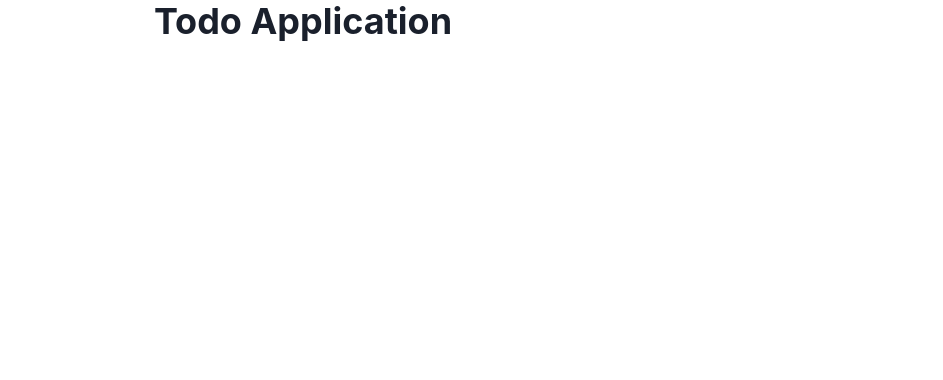
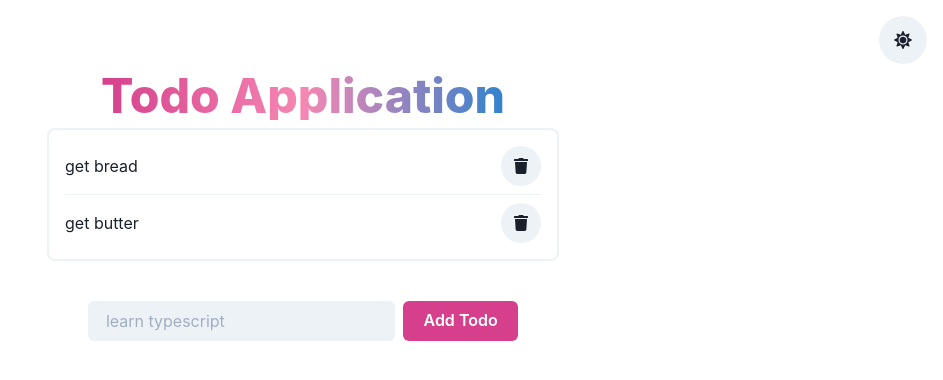
Before and after one commit to arihantbansal/chakra-todo, a React (Create React App) app: page / in a window 1280 px wide. Shown: the top 380 px of the page, without its empty margins (337-1280 px from the left). Built offline with nearby package versions, Linux system fonts and the light colour scheme.

Commit message:
UI created

```diff
--- a/src/App.js
+++ b/src/App.js
@@ -1,11 +1,44 @@
 import { Heading, VStack, IconButton } from "@chakra-ui/react";
 import TodoList from "./components/TodoList";
 import AddTodo from "./components/AddTodo";
+import { FaSun } from "react-icons/fa";
+import { useState, useEffect } from "react";
 
 const App = () => {
+	const initialTodos = [
+		{
+			id: 1,
+			body: "get bread",
+		},
+		{
+			id: 2,
+			body: "get butter",
+		},
+	];
+	const [todos, setTodos] = useState(initialTodos);
+
+	const deleteTodo = id => {
+		setTodos(todos.filter(todo => todo.id !== id));
+	};
+
 	return (
-		<VStack>
-			<Heading>Todo Application</Heading>
+		<VStack p={4}>
+			<IconButton
+				icon={<FaSun />}
+				isRound="true"
+				size="lg"
+				alignSelf="flex-end"
+			/>
+			<Heading
+				mb="8"
+				fontWeight="extrabold"
+				size="2xl"
+				bgGradient="linear(to-r, pink.500, pink.300, blue.500)"
+				bgClip="text">
+				Todo Application
+			</Heading>
+			<TodoList todos={todos} />
+			<AddTodo />
 		</VStack>
 	);
 };
--- a/src/components/AddTodo.js
+++ b/src/components/AddTodo.js
@@ -1,5 +1,17 @@
+import { Button, HStack, Input } from "@chakra-ui/react";
+
 const AddTodo = () => {
-	return <div></div>;
+	const handleSubmit = e => {};
+	return (
+		<form onSubmit={handleSubmit}>
+			<HStack mt="8">
+				<Input variant="filled" placeholder="learn typescript" />
+				<Button colorScheme="pink" px="8" type="submit">
+					Add Todo
+				</Button>
+			</HStack>
+		</form>
+	);
 };
 
 export default AddTodo;
--- a/src/components/TodoList.js
+++ b/src/components/TodoList.js
@@ -1,5 +1,33 @@
-const TodoList = () => {
-	return <div></div>;
+import {
+	HStack,
+	IconButton,
+	Spacer,
+	StackDivider,
+	Text,
+	VStack,
+} from "@chakra-ui/react";
+import { FaTrash } from "react-icons/fa";
+
+const TodoList = ({ todos }) => {
+	return (
+		<VStack
+			divider={<StackDivider />}
+			borderColor="gray.100"
+			borderWidth="2px"
+			p="4"
+			borderRadius="lg"
+			w="100%"
+			maxW={{ base: "90vw", sm: "80vw", lg: "50vw", xl: "40vw" }}
+			alignItems="stretch">
+			{todos.map(todo => (
+				<HStack key={todo.id}>
+					<Text>{todo.body}</Text>
+					<Spacer />
+					<IconButton icon={<FaTrash />} isRound="true" />
+				</HStack>
+			))}
+		</VStack>
+	);
 };
 
 export default TodoList;
--- a/src/index.css
+++ /dev/null
@@ -1,13 +0,0 @@
-body {
-	margin: 0;
-	font-family: -apple-system, BlinkMacSystemFont, "Segoe UI", "Roboto", "Oxygen",
-		"Ubuntu", "Cantarell", "Fira Sans", "Droid Sans", "Helvetica Neue",
-		sans-serif;
-	-webkit-font-smoothing: antialiased;
-	-moz-osx-font-smoothing: grayscale;
-}
-
-code {
-	font-family: source-code-pro, Menlo, Monaco, Consolas, "Courier New",
-		monospace;
-}
--- a/src/index.js
+++ b/src/index.js
@@ -1,5 +1,4 @@
 import ReactDOM from "react-dom";
-import "./index.css";
 import App from "./App";
 import { ChakraProvider } from "@chakra-ui/react";
 
```
